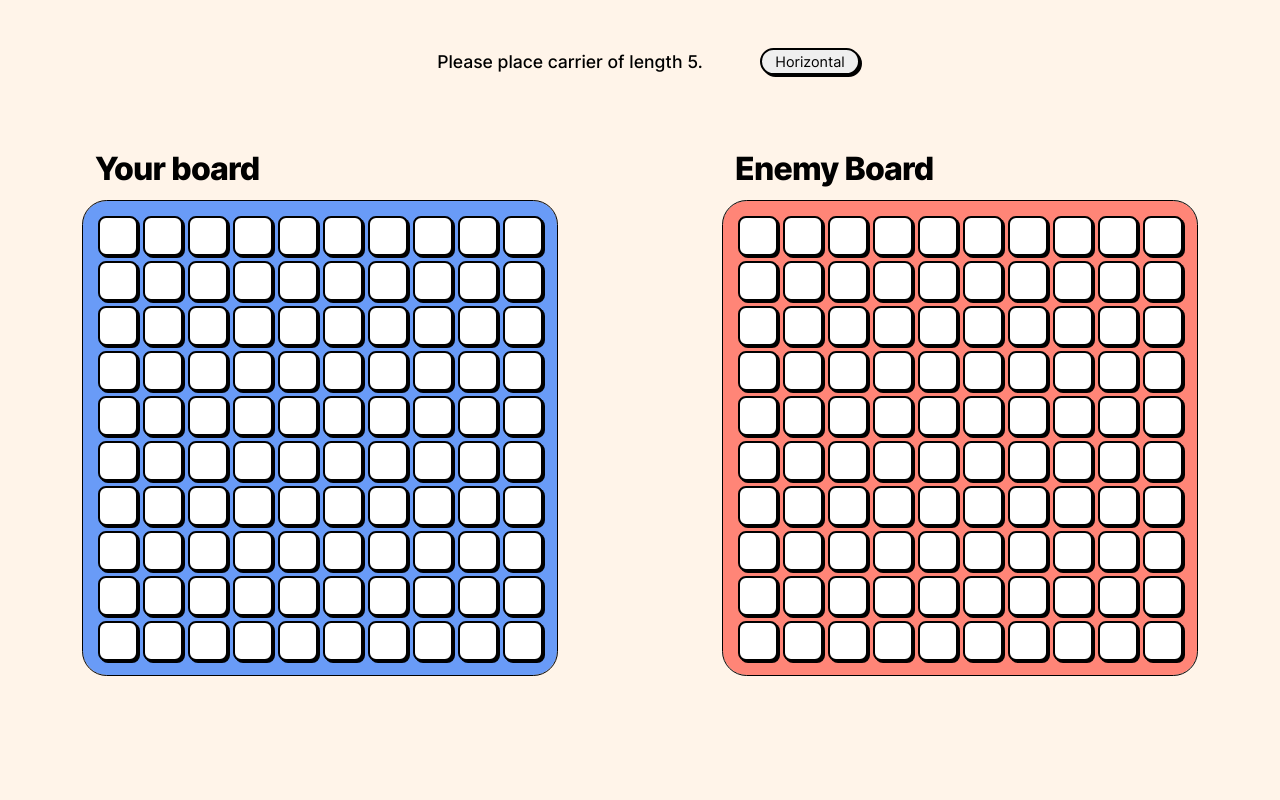
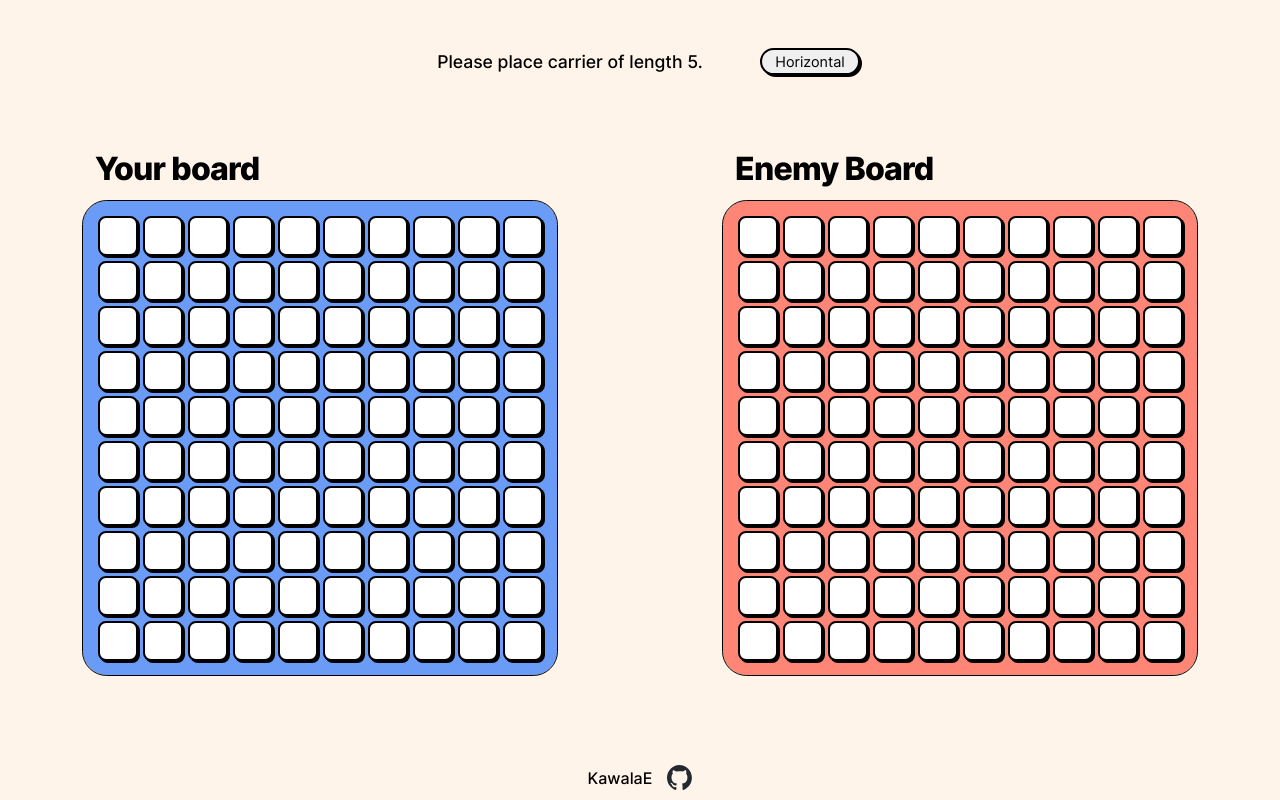
Before and after one commit to KawalaE/Battleship, a website built with webpack: page dist/index.html in a window 1280 px wide. Built offline with nearby package versions, Linux system fonts and the light colour scheme.

Commit message:
Add footer to the page

```diff
--- a/src/gamelogic.js
+++ b/src/gamelogic.js
@@ -1,5 +1,5 @@
 import Player from "./player";
-import { attackEnemyUI, displayBoard, placeShipsUI, attackHumanUI, playAgain} from "./ui";
+import { attackEnemyUI, displayBoard, placeShipsUI, attackHumanUI, playAgain, createFooter} from "./ui";
 
 const human = new Player("computer", 10);
 const computer = new Player("human", 10);
@@ -47,6 +47,7 @@ function gamePlay() {
 function gameSetUp() {
   displayBoard(human, "board-left", "left-side");
   displayBoard(computer, "board-right", "right-side");
+  createFooter();
   computerBoard.placeRandomShips();
   placeShipsUI(humanBoard, "board-left", gamePlay);
 }
--- a/src/style.css
+++ b/src/style.css
@@ -169,6 +169,27 @@ button.computer{
 .hide{
     display: none;
 }
+.footer-name{
+    color: rgb(0, 0, 0);
+    font-weight: 500;
+  }
+.footer img{
+    width: 25px;
+    height: 25px;
+    cursor: pointer;
+    transition:.5s ease-in-out;
+}
+.footer img:hover{
+   transform: rotate(360deg) scale(1.1);
+}
+.footer{
+    display: flex;
+    gap: 15px;
+    justify-content: center;
+    margin-top:auto;
+    align-items: center;
+    margin-bottom: 10px;
+}
 
 @media (max-width: 1000px){
     .boards{
--- a/src/ui.js
+++ b/src/ui.js
@@ -1,5 +1,6 @@
 import "./style.css";
 import Ship from "./assets/ship.svg";
+import GithubIcon from "./assets/github-mark.svg";
 
 function createFavicon() {
   const shipIcon = new Image();
@@ -273,6 +274,24 @@ export function playAgain() {
     window.location.reload();
   });
 }
+export function createFooter() {
+  const githubIcon = new Image();
+  githubIcon.src = GithubIcon;
+
+  const footer = document.createElement("div");
+  footer.classList.add("footer");
+  const name = document.createElement("p");
+  name.classList.add("footer-name");
+  name.textContent = "KawalaE";
+  const icon = document.createElement("img");
+  icon.src = githubIcon.src;
+  footer.append(name, icon);
+  document.body.appendChild(footer);
+
+  icon.addEventListener("click", () => {
+    window.location = "https://github.com/KawalaE/Battleship";
+  });
+}
 createFavicon();
 displayInfomator();
 createSections();
```
Also changed, not shown: dist/6fa18895f6e6c7772cab7049f7e05f59.svg (added), dist/main.js, src/assets/github-mark.svg (added).
